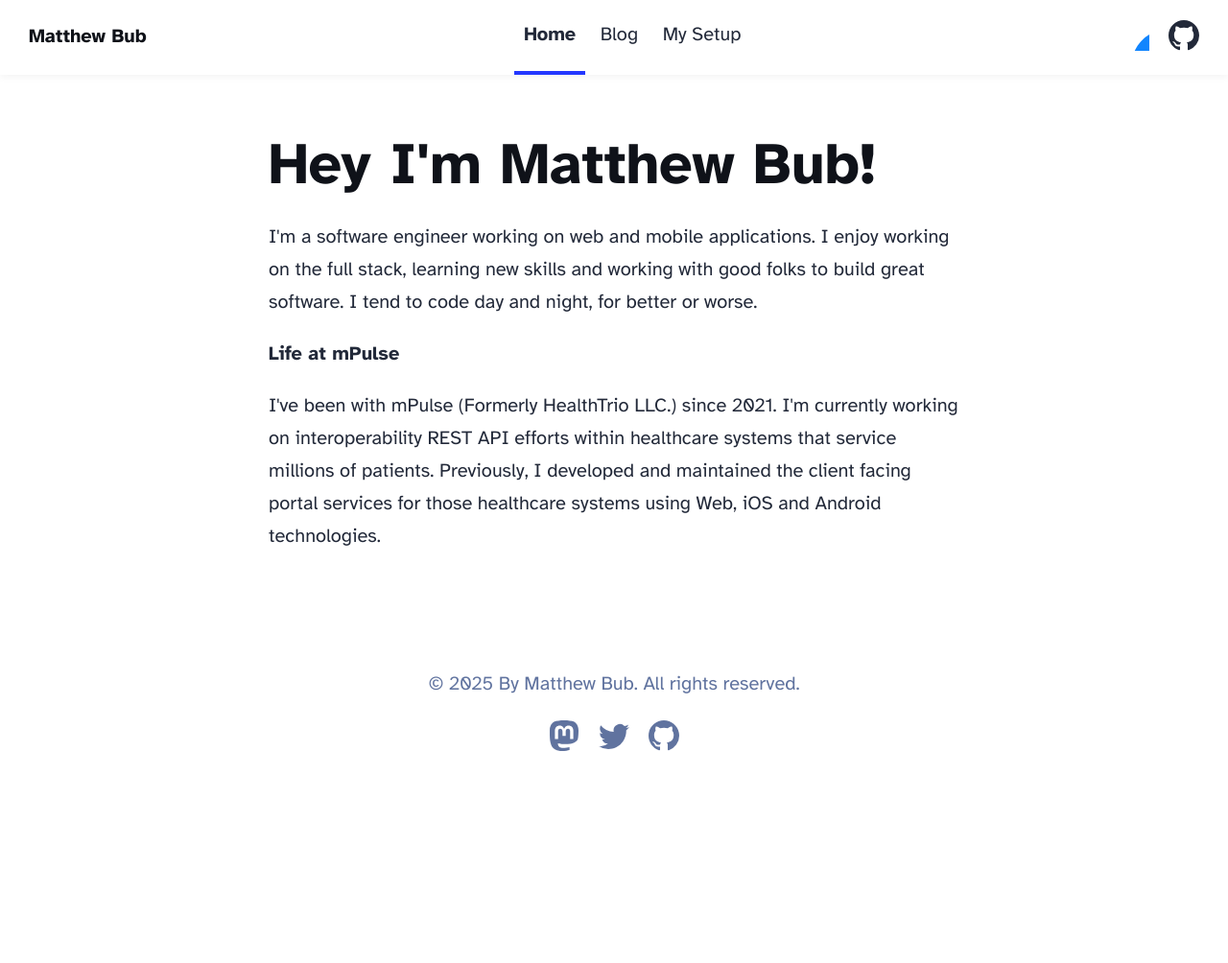
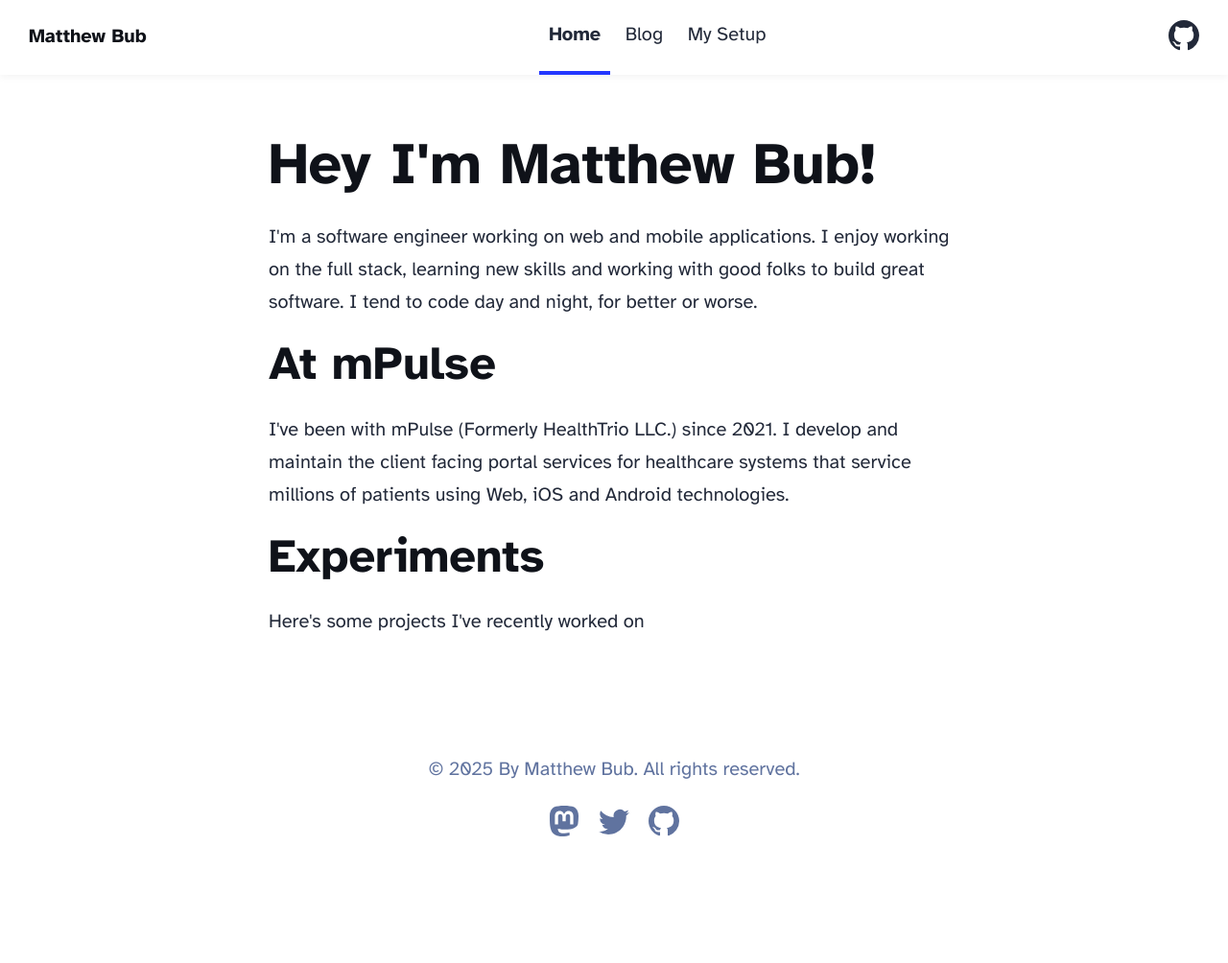
Before and after one commit to matthewbub/mattbub.com, an Astro site: page / in a window 1280 px wide. Shown: the whole page at 96% size. Before the commit the page ends 915 px from the top, so only its background shows below. Built offline with nearby package versions, Linux system fonts and the light colour scheme; Astro itself is replaced by a stand-in of ours.

Commit message:
chore: update index

```diff
--- a/src/components/Header.astro
+++ b/src/components/Header.astro
@@ -13,11 +13,10 @@ import { SITE_TITLE } from "../consts";
             <HeaderLink href="/setup">My Setup</HeaderLink>
         </div>
         <div class="social-links">
-            <a>
+            <!-- <a>
                 <svg
                     class="social-icon"
-                    width="600"
-                    height="530"
+
                     version="1.1"
                     xmlns="http://www.w3.org/2000/svg"
                 >
@@ -25,7 +24,7 @@ import { SITE_TITLE } from "../consts";
                         d="m135.72 44.03c66.496 49.921 138.02 151.14 164.28 205.46 26.262-54.316 97.782-155.54 164.28-205.46 47.98-36.021 125.72-63.892 125.72 24.795 0 17.712-10.155 148.79-16.111 170.07-20.703 73.984-96.144 92.854-163.25 81.433 117.3 19.964 147.14 86.092 82.697 152.22-122.39 125.59-175.91-31.511-189.63-71.766-2.514-7.3797-3.6904-10.832-3.7077-7.8964-0.0174-2.9357-1.1937 0.51669-3.7077 7.8964-13.714 40.255-67.233 197.36-189.63 71.766-64.444-66.128-34.605-132.26 82.697-152.22-67.108 11.421-142.55-7.4491-163.25-81.433-5.9562-21.282-16.111-152.36-16.111-170.07 0-88.687 77.742-60.816 125.72-24.795z"
                         fill="#1185fe"></path>
                 </svg>
-            </a>
+            </a> -->
             <a href="https://github.com/matthewbub" target="_blank">
                 <span class="sr-only">Go to Matthew's GitHub</span>
                 <svg
--- a/src/pages/index.astro
+++ b/src/pages/index.astro
@@ -21,15 +21,44 @@ import { SITE_TITLE, SITE_DESCRIPTION } from "../consts";
                 day and night, for better or worse.
             </p>
 
-            <b>Life at mPulse</b>
+            <h2>At mPulse</h2>
             <p>
-                I've been with mPulse (Formerly HealthTrio LLC.) since 2021. I'm
-                currently working on interoperability REST API efforts within
-                healthcare systems that service millions of patients.
-                Previously, I developed and maintained the client facing portal
-                services for those healthcare systems using Web, iOS and Android
+                I've been with mPulse (Formerly HealthTrio LLC.) since 2021. I develop and maintain the client facing portal
+                services for healthcare systems that service millions of patients using Web, iOS and Android
                 technologies.
             </p>
+
+            <h2>Experiments</h2>
+            <p>Here's some projects I've recently worked on </p>
+            <!-- <ul>
+              <li>
+                <a href="https://wussup.chat" target="_blank" rel="noopener noreferrer">
+                  <b>wussup.chat</b> - AI Chatbot ...
+                </a>
+              </li>
+              <li>
+                <a href="https://usemodularblocks.com" target="_blank" rel="noopener noreferrer">
+                  <b>usemodularblocks.com</b> - Modular Blocks ...
+                </a>
+              </li>
+
+
+            </ul>  -->
+            <!-- <h2>Let's Build</h2>
+            <p>
+                I specialize in building advanced web apps weather you're
+                looking for a new website, a web app, or a mobile app.
+            </p>
+            <ul>
+                <li>
+                    <b>Custom Internal Software</b> - If your team is getting bogged down with advanced learning curves in the software they use for thier day to day operations,
+                    it might be worth scheduling a free consultation to see if a simpler user interface could save your team time and money.
+                </li>
+                <li>
+                    <b>Advanced Shopping Experiences</b> - I'm proficient in React Native and
+                    Expo.
+                </li>
+            </ul> -->
         </main>
         <Footer />
     </body>
```
